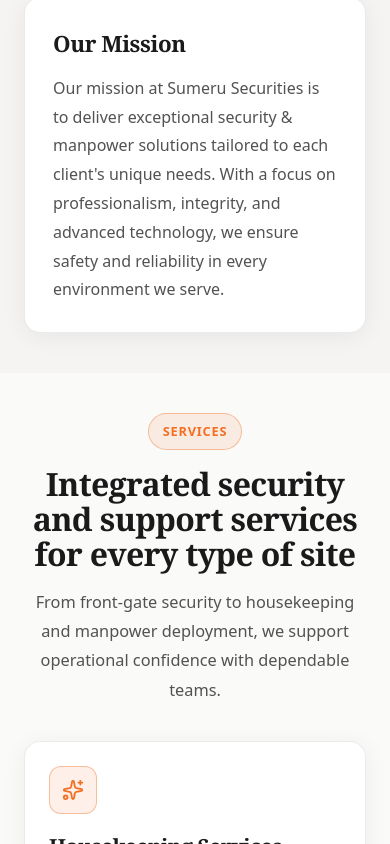
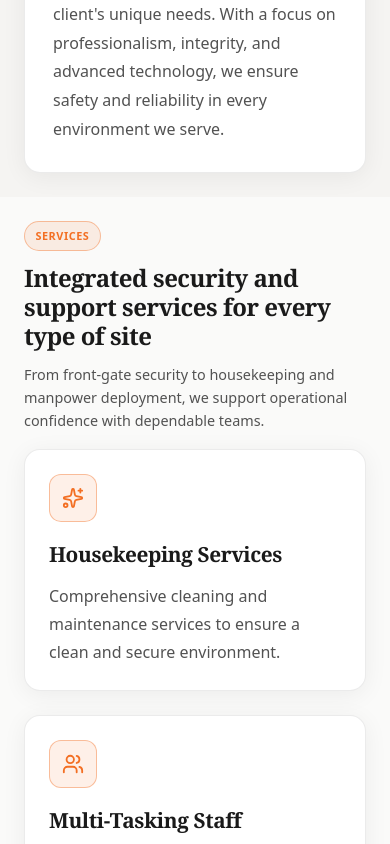
Before and after one commit to Anujsharma2590/sumeru-client, a Next.js app: page / in a window 390 px wide. Shown: the part 2021-2865 px from the top of the page. Built offline with nearby package versions, Linux system fonts and the light colour scheme.

Commit message:
Add: styles

```diff
--- a/styles/mixins.scss
+++ b/styles/mixins.scss
@@ -9,7 +9,7 @@
   }
 
   @media (max-width: 640px) {
-    padding: 2.5rem 0;
+    padding: 1.5rem 0;
   }
 }
 
--- a/styles/section-heading.module.scss
+++ b/styles/section-heading.module.scss
@@ -38,3 +38,65 @@
   line-height: 1.8;
   font-size: 1.02rem;
 }
+
+@media (max-width: 900px) {
+  .wrapper {
+    margin-bottom: 1.75rem;
+  }
+
+  .title {
+    font-size: clamp(1.8rem, 5vw, 2.6rem);
+    line-height: 1.15;
+  }
+
+  .description {
+    font-size: 0.98rem;
+    line-height: 1.7;
+  }
+}
+
+@media (max-width: 640px) {
+  .wrapper {
+    max-width: 100%;
+    margin-bottom: 1rem;
+  }
+
+  .eyebrow {
+    padding: 0.38rem 0.75rem;
+    gap: 0.4rem;
+    font-size: 0.72rem;
+    letter-spacing: 0.05em;
+  }
+
+  .title {
+    margin-top: 0.8rem;
+    font-size: 1.7rem;
+    line-height: 1.2;
+  }
+
+  .description {
+    margin-top: 0.8rem;
+    font-size: 0.94rem;
+    line-height: 1.65;
+  }
+
+  .centered {
+    text-align: left;
+  }
+}
+
+@media (max-width: 420px) {
+  .eyebrow {
+    font-size: 0.68rem;
+    padding: 0.35rem 0.65rem;
+  }
+
+  .title {
+    font-size: 1.5rem;
+  }
+
+  .description {
+    font-size: 0.9rem;
+    line-height: 1.6;
+  }
+}
--- a/styles/why-choose-us-section.module.scss
+++ b/styles/why-choose-us-section.module.scss
@@ -18,6 +18,12 @@
   list-style: none;
   margin: 0;
   padding: 0;
+
+  max-height: 520px;
+  overflow-y: auto;
+  padding-right: 6px;
+  scrollbar-width: thin;
+  scrollbar-color: $gold transparent;
 }
 
 .item {
@@ -39,8 +45,69 @@
   line-height: 1.7;
 }
 
+/* Chrome / Edge / Safari */
+.list::-webkit-scrollbar {
+  width: 6px;
+}
+
+.list::-webkit-scrollbar-track {
+  background: transparent;
+}
+
+.list::-webkit-scrollbar-thumb {
+  background: $gold;
+  border-radius: 10px;
+}
+
 @media (max-width: 900px) {
   .grid {
     grid-template-columns: 1fr;
+    gap: 1.5rem;
+  }
+
+  .list {
+    max-height: none;
+    overflow: visible;
+    padding-right: 0;
+  }
+
+  .item {
+    padding: 1rem;
+    gap: 0.75rem;
+  }
+
+  .item span {
+    font-size: 0.95rem;
+    line-height: 1.6;
   }
 }
+
+@media (max-width: 640px) {
+  .section {
+    padding-block: 3.5rem;
+  }
+
+  .grid {
+    gap: 0.25rem;
+  }
+
+  .list {
+    gap: 0.75rem;
+  }
+
+  .item {
+    padding: 0.9rem 0.95rem;
+    border-radius: 14px;
+  }
+
+  .item svg {
+    width: 16px;
+    height: 16px;
+    margin-top: 0.2rem;
+  }
+
+  .item span {
+    font-size: 0.92rem;
+    line-height: 1.55;
+  }
+}
```
Also changed, not shown: components.json.
